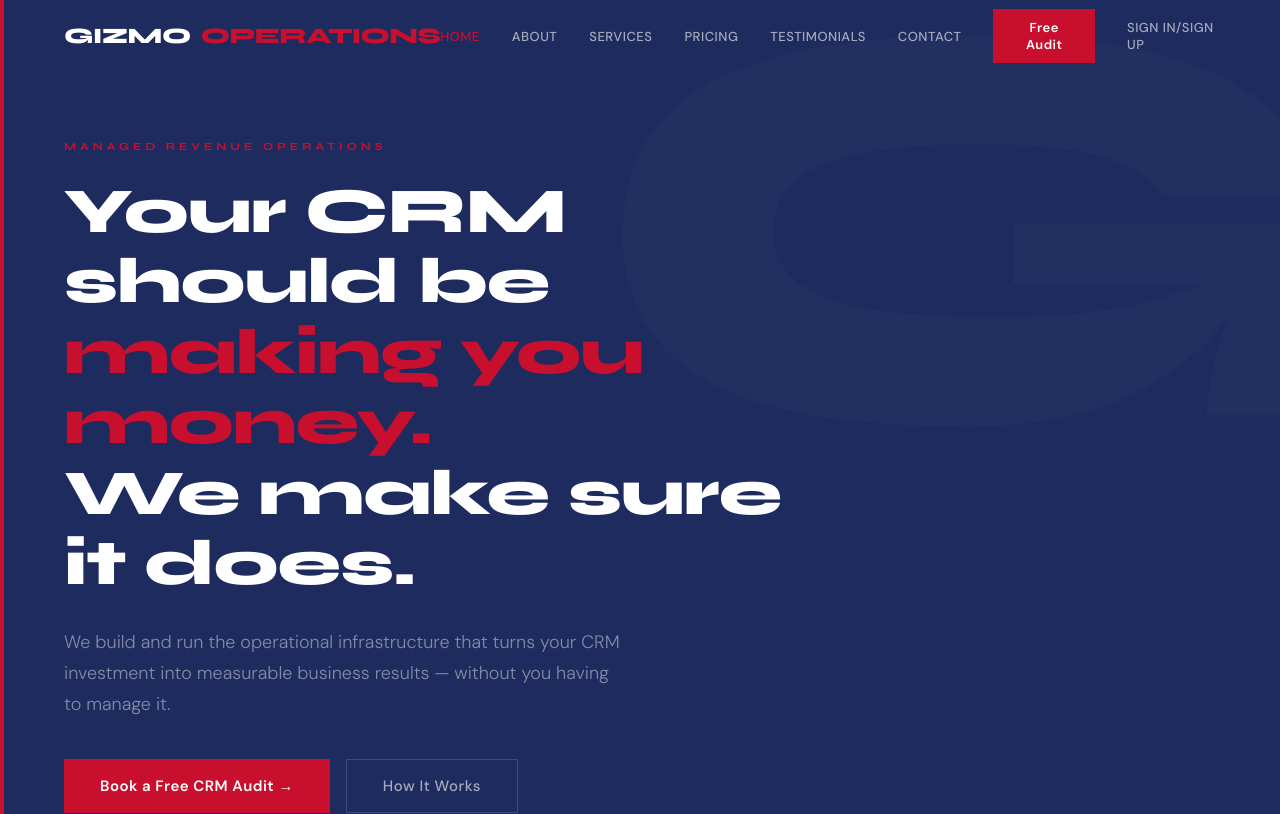
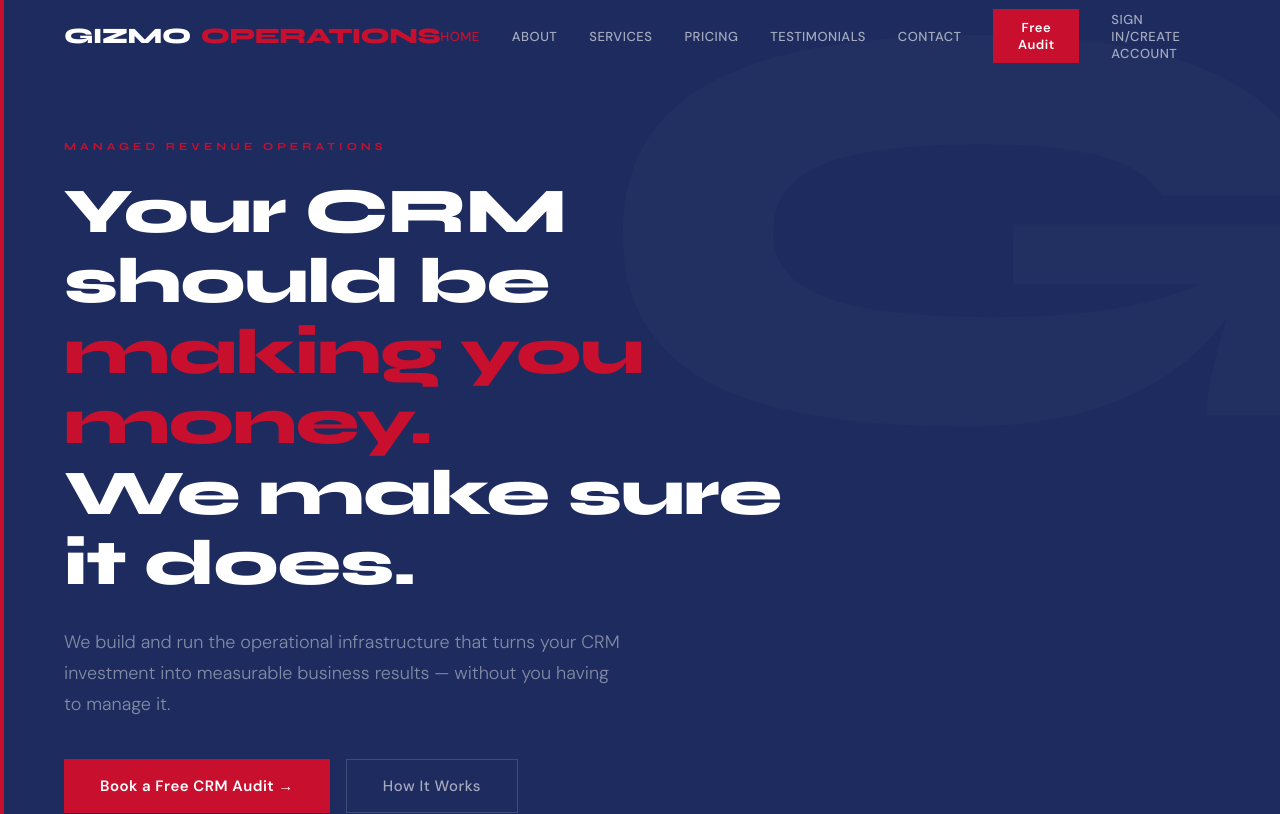
Before and after one commit to elder2092/gizmo-ops, a React (Vite) app: page / in a window 1280 px wide. Shown: the top 814 px of the page. Built offline with nearby package versions, Linux system fonts and the light colour scheme.

Commit message:
Update App.jsx

```diff
--- a/src/App.jsx
+++ b/src/App.jsx
@@ -153,7 +153,7 @@ function Nav({ activeSection }) {
             onMouseEnter={(e) => (e.target.style.color = RED)}
             onMouseLeave={(e) => (e.target.style.color = "rgba(255,255,255,0.6)")}
           >
-            Sign In/Sign Up
+            Sign In/Create Account
           </a>
         </div>
 
```
